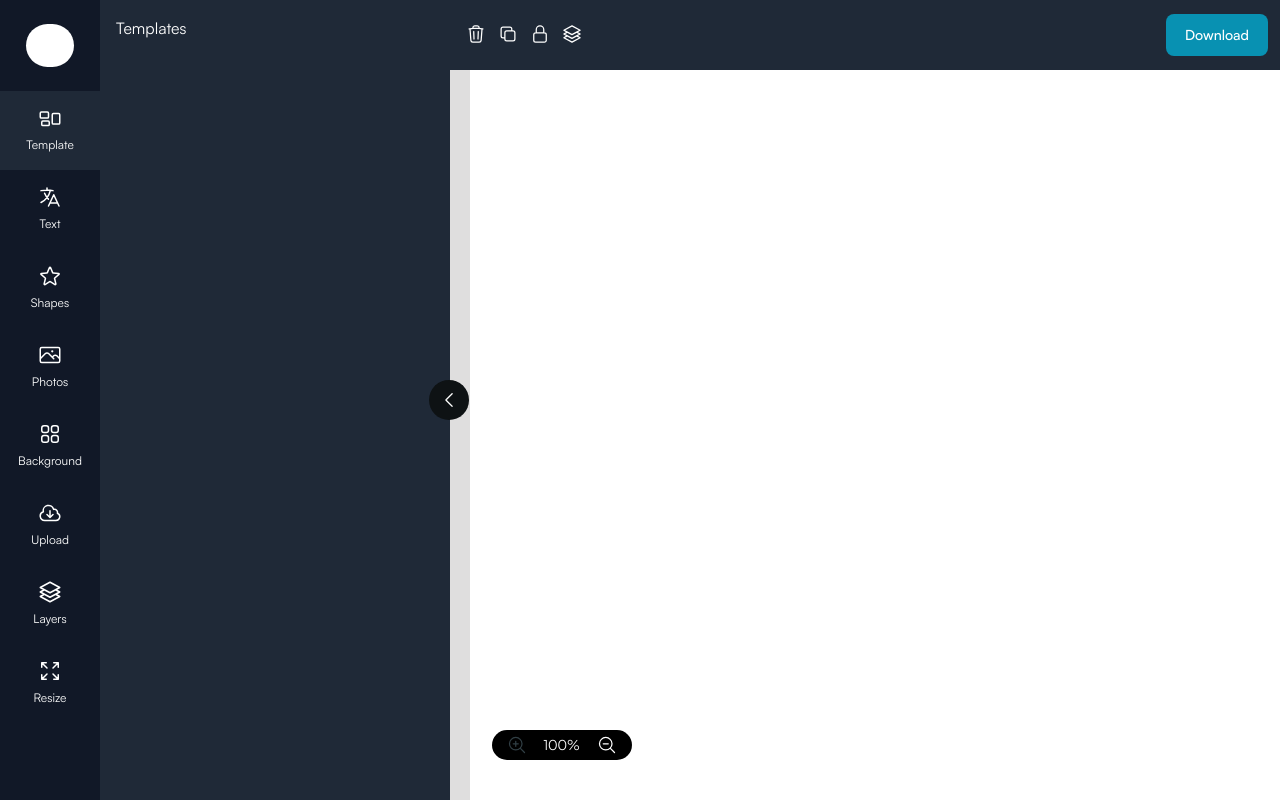
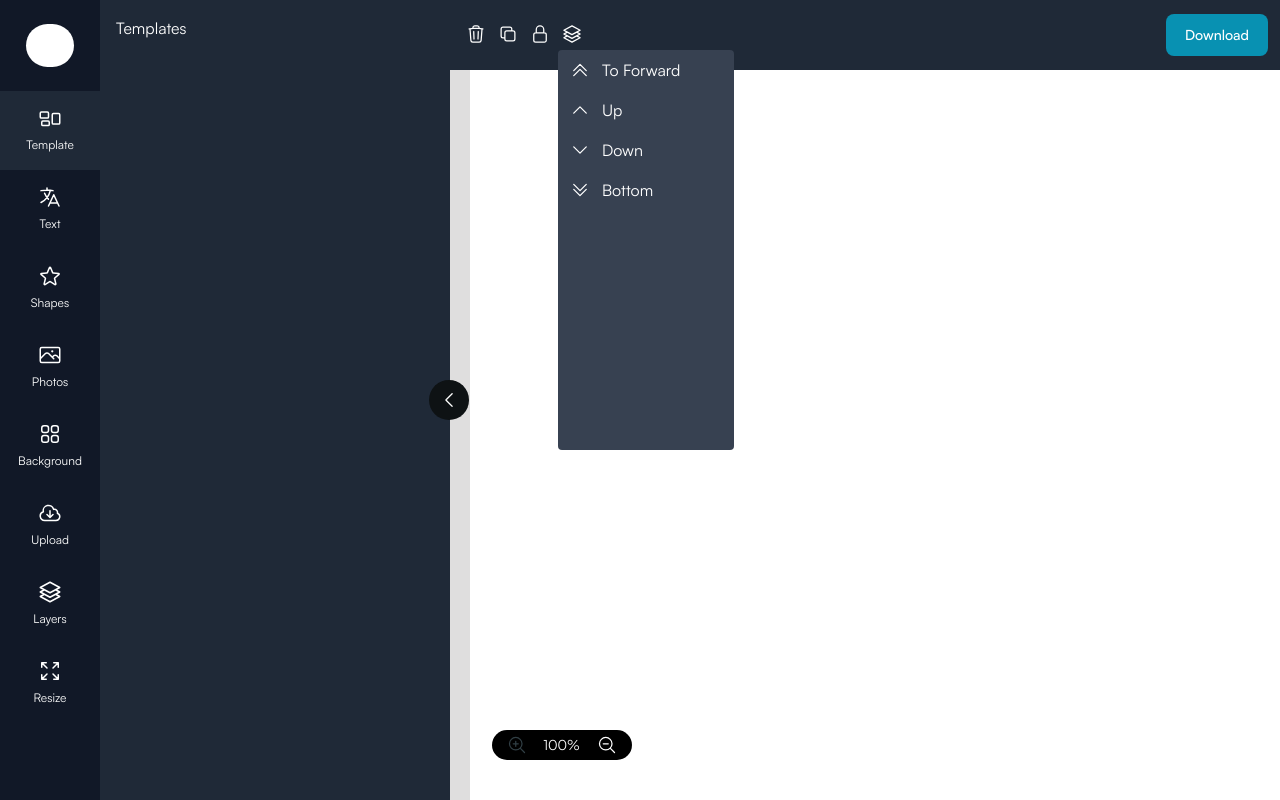
Before and after one commit to BDKoussama/FlowDesign, a Next.js app in the folder web/: page /editor in a window 1280 px wide. Both pictures are taken after a click on the button 572 px from the left and 34 px from the top of the page. Built offline with nearby package versions, Linux system fonts and the light colour scheme.

Commit message:
added stage header

```diff
--- /dev/null
+++ b/web/components/Editor/StageHeader.jsx
@@ -0,0 +1,84 @@
+import {Button , Tooltip , Footer} from 'flowbite-react';
+import { ChevronDoubleDownIcon, ChevronDoubleUpIcon, ChevronDownIcon, ChevronUpIcon, LockClosedIcon, Square2StackIcon, Square3Stack3DIcon, TrashIcon } from "@heroicons/react/24/outline";
+import { useState } from 'react';
+
+export default function StageHeader(){
+
+    const [toggle , setToggle] = useState(false);
+
+    return (
+        <div className='stage-header w-full h-[70px] bg-gray-800 absolute top-0 z-10 py-2 px-3'>
+            <div className="h-full w-full flex flex-row justify-between items-center">
+                <div className="layer-control">
+                    <ul>
+                        <li className="inline-block mr-1">
+                            <Tooltip content = "Delete">
+                                <button className="text-white hover:bg-gray-700 rounded-full p-1">
+                                    <TrashIcon className="h-5 w-5" />
+                                </button>
+                            </Tooltip>
+                        </li>
+                        <li className="inline-block mr-1">
+                            <Tooltip content = "Duplicate">
+                                <button className="text-white hover:bg-gray-700 rounded-full p-1">
+                                    <Square2StackIcon className="h-5 w-5" />
+                                </button>
+                            </Tooltip>
+                        </li>
+                        <li className="inline-block mr-1">
+                            <Tooltip content = "Lock">
+                                <button className="text-white hover:bg-gray-700 rounded-full p-1">
+                                    <LockClosedIcon className="h-5 w-5" />
+                                </button>
+                            </Tooltip>
+                        </li>
+                        <li className="inline-block mr-1 relative">
+                            <Tooltip content = "Position">
+                                <button className="text-white hover:bg-gray-700 rounded-full p-1" onClick={() => { setToggle(!toggle) }}>
+                                    <Square3Stack3DIcon className="h-5 w-5" />
+                                </button>
+                            </Tooltip>
+                            {toggle && (
+                                <div className='bg-gray-700 w-44 h-[400px] absolute rounded text-white'>
+                                    <ul>
+                                        <li>
+                                            <button className='px-3 py-2 flex justify-start items-center w-full hover:bg-gray-600' >
+                                                <ChevronDoubleUpIcon className='h-5 w-5 mr-3' />
+                                                <span className='block'>To Forward</span>
+                                            </button>
+                                        </li>
+                                        <li>
+                                            <button className='px-3 py-2 flex justify-start items-center w-full hover:bg-gray-600'>
+                                                <ChevronUpIcon  className='h-5 w-5  mr-3'/>
+                                                <span className='block'>Up</span>
+                                            </button>
+                                        </li>
+                                        <li>
+                                            <button className='px-3 py-2 flex justify-start items-center w-full hover:bg-gray-600'>
+                                                <ChevronDownIcon  className='h-5 w-5  mr-3'/>
+                                                <span className='block'>Down</span>
+                                            </button>
+                                        </li>
+                                        <li>
+                                            <button className='px-3 py-2 flex justify-start items-center w-full hover:bg-gray-600'>
+                                                <ChevronDoubleDownIcon className='h-5 w-5  mr-3'/>
+                                                <span className='block'>Bottom</span>
+                                            </button>
+                                        </li>
+
+                                    </ul>
+                                </div>
+                            )}
+
+                        </li>
+                    </ul>
+                </div>
+                <div className="download-stage">
+                    <Button>
+                        Download
+                    </Button>
+                </div>
+            </div>
+    </div>
+    )
+}
--- a/web/components/Scene/index.jsx
+++ b/web/components/Scene/index.jsx
@@ -1,57 +1,17 @@
 
 import React from "react"
 import dynamic from "next/dynamic";
-import {Button , Tooltip} from 'flowbite-react';
-import { LockClosedIcon, Square2StackIcon, Square3Stack3DIcon, TrashIcon } from "@heroicons/react/24/outline";
+import StageHeader from "../Editor/StageHeader";
 
 const Stage = dynamic(() => import("../Editor/StageWrapper"), {
     ssr: false,
   });
 
 export default function Scene({toggle}){
+
     return (
         <div className='editor-scene--wrapper'>
-            <div className='stage-header w-full h-[70px] bg-gray-800 absolute top-0 z-10 py-2 px-3'>
-                <div className="h-full w-full flex flex-row justify-between items-center">
-                    <div className="layer-control">
-                        <ul>
-                            <li className="inline-block mr-1">
-                                <Tooltip content = "Delete">
-                                    <button className="text-white hover:bg-gray-700 rounded-full p-1">
-                                        <TrashIcon className="h-5 w-5" />
-                                    </button>
-                                </Tooltip>
-                            </li>
-                            <li className="inline-block mr-1">
-                                <Tooltip content = "Duplicate">
-                                    <button className="text-white hover:bg-gray-700 rounded-full p-1">
-                                        <Square2StackIcon className="h-5 w-5" />
-                                    </button>
-                                </Tooltip>
-                            </li>
-                            <li className="inline-block mr-1">
-                                <Tooltip content = "Lock">
-                                    <button className="text-white hover:bg-gray-700 rounded-full p-1">
-                                        <LockClosedIcon className="h-5 w-5" />
-                                    </button>
-                                </Tooltip>
-                            </li>
-                            <li className="inline-block mr-1">
-                                <Tooltip content = "Position">
-                                    <button className="text-white hover:bg-gray-700 rounded-full p-1">
-                                        <Square3Stack3DIcon className="h-5 w-5" />
-                                    </button>
-                                </Tooltip>
-                            </li>
-                        </ul>
-                    </div>
-                    <div className="download-stage">
-                        <Button>
-                            Download
-                        </Button>
-                    </div>
-                </div>
-            </div>
+            <StageHeader />
             <Stage toggle= {toggle}/>
         </div>
     )
```
